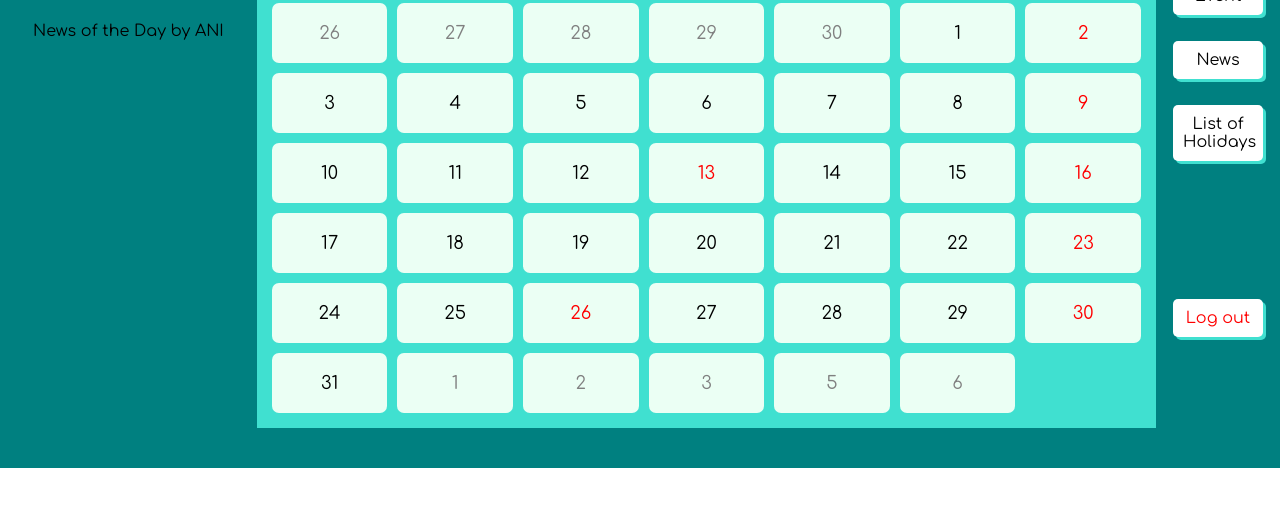
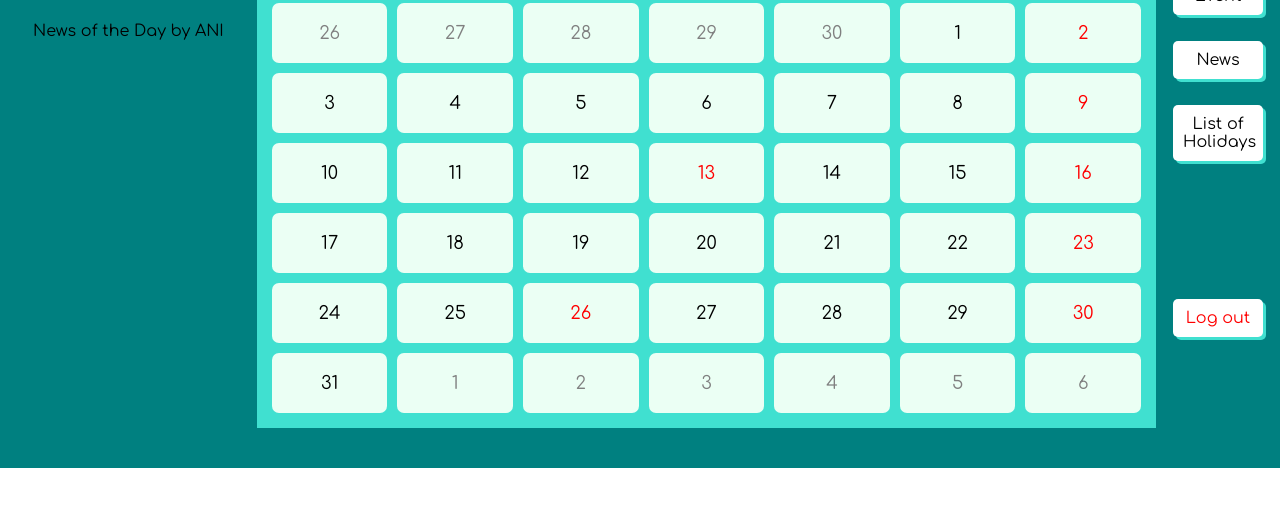
Before and after one commit to Sukhman-01/Sukhman-01.github.io, a plain HTML site: page may2021.html in a window 1280 px wide. Shown: the part 242-748 px from the top of the page. Drawn offline with Linux system fonts and the light colour scheme.

Commit message:
may2021.html

```diff
--- a/may2021.html
+++ b/may2021.html
@@ -260,6 +260,7 @@
               <td class="newday"><a href="eventpage.html">1</a></td>
               <td class="newday"><a href="eventpage.html">2</a></td>
               <td class="newday"><a href="eventpage.html">3</a></td>
+              <td class="newday"><a href="eventpage.html">4</a></td>
               <td class="newday"><a href="eventpage.html">5</a></td>
               <td class="newday" class="holiday"><a href="eventpage.html">6</a></td>
             </tr>
```
